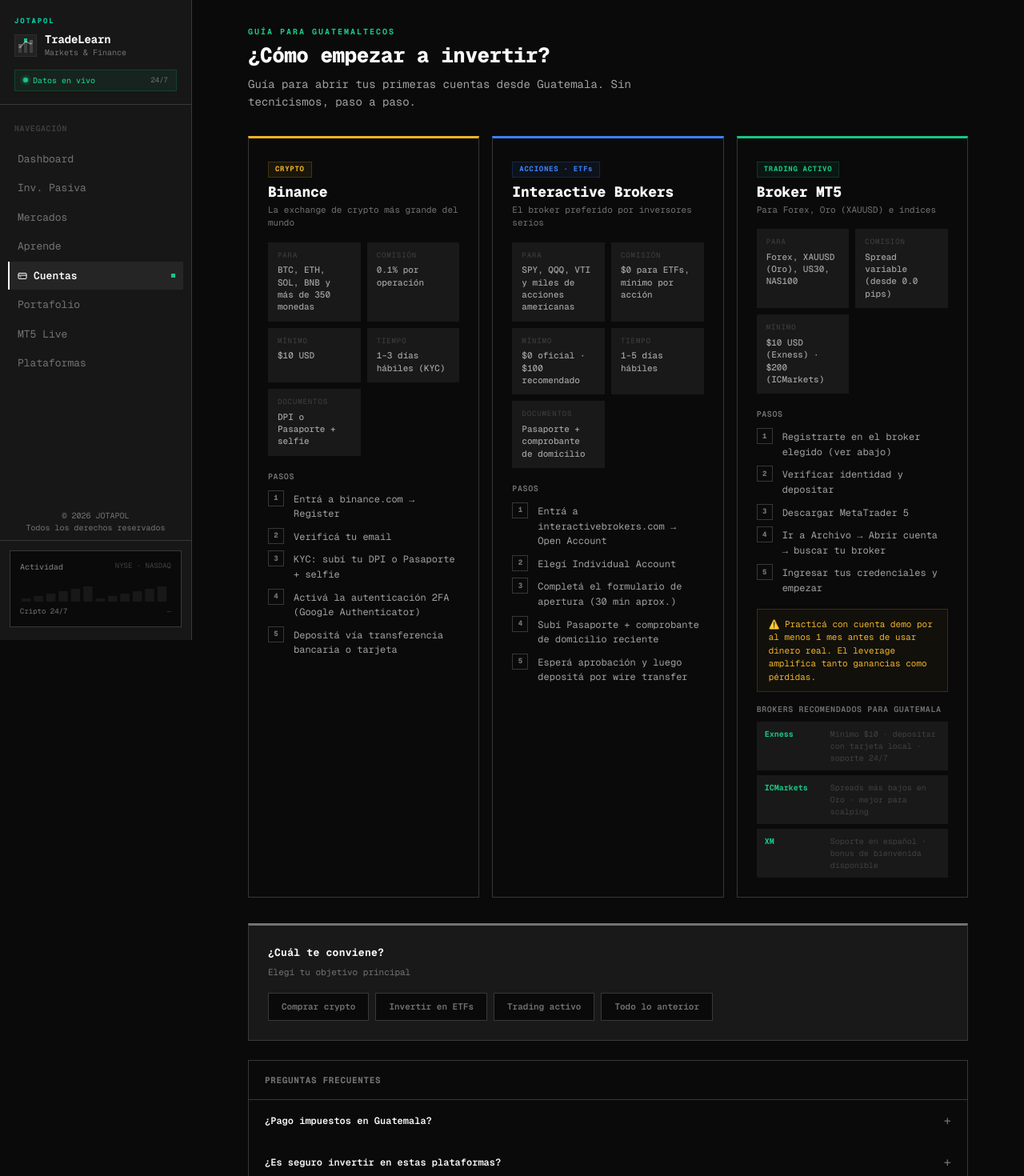
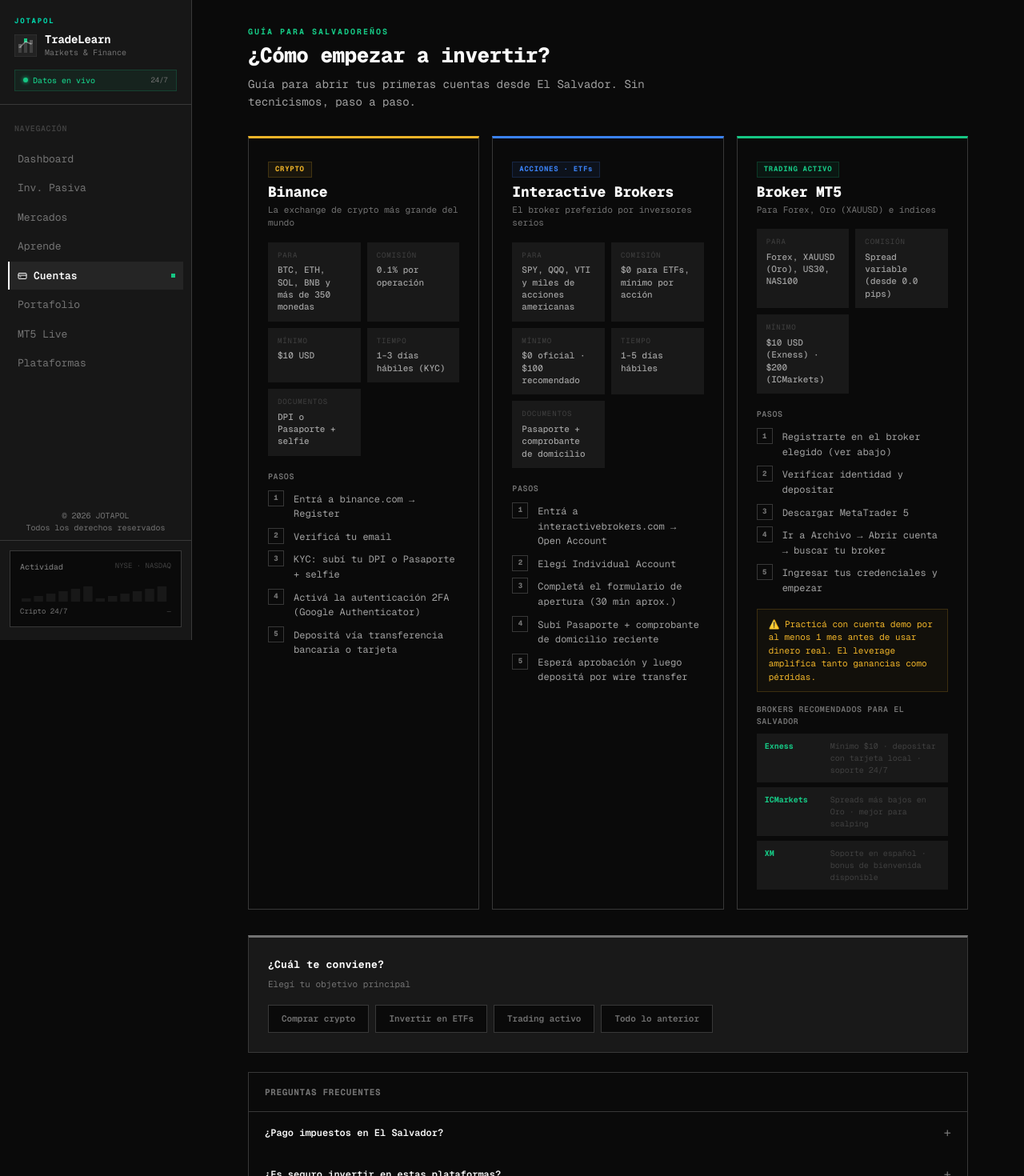
Before and after one commit to jpoul02/trading-app-frontend, a Next.js app: page /cuentas in a window 1280 px wide. Shown: the top 1470 px of the page at 80% size. Built offline with nearby package versions, Linux system fonts and the light colour scheme.

Commit message:
fix: remove all native alerts and fix country reference

```diff
--- a/app/cuentas/page.tsx
+++ b/app/cuentas/page.tsx
@@ -120,7 +120,7 @@
 
 const FAQS = [
   {
-    q: "¿Pago impuestos en Guatemala?",
+    q: "¿Pago impuestos en El Salvador?",
     a: "Sí, las ganancias de capital pueden estar sujetas a impuestos según la SAT. Consultá con un contador local para el tratamiento correcto de tus ingresos por inversión.",
   },
   {
@@ -159,13 +159,13 @@
         style={{ marginBottom: 32 }}
       >
         <p style={{ fontSize: 10, color: GREEN, fontWeight: 700, letterSpacing: "0.2em", marginBottom: 8 }}>
-          GUÍA PARA GUATEMALTECOS
+          GUÍA PARA SALVADOREÑOS
         </p>
         <h1 style={{ color: TEXT, fontSize: 26, fontWeight: 800, letterSpacing: "-0.02em", lineHeight: 1.1, marginBottom: 10 }}>
           ¿Cómo empezar a invertir?
         </h1>
         <p style={{ color: TEXT2, fontSize: 14, lineHeight: 1.6, maxWidth: 560 }}>
-          Guía para abrir tus primeras cuentas desde Guatemala. Sin tecnicismos, paso a paso.
+          Guía para abrir tus primeras cuentas desde El Salvador. Sin tecnicismos, paso a paso.
         </p>
       </motion.div>
 
@@ -232,7 +232,7 @@
           warning="Practicá con cuenta demo por al menos 1 mes antes de usar dinero real. El leverage amplifica tanto ganancias como pérdidas."
           extra={
             <div style={{ marginTop: 14 }}>
-              <p style={{ fontSize: 10, color: MUTED, letterSpacing: "0.06em", marginBottom: 8, fontWeight: 600 }}>BROKERS RECOMENDADOS PARA GUATEMALA</p>
+              <p style={{ fontSize: 10, color: MUTED, letterSpacing: "0.06em", marginBottom: 8, fontWeight: 600 }}>BROKERS RECOMENDADOS PARA EL SALVADOR</p>
               <div style={{ display: "flex", flexDirection: "column" as const, gap: 6 }}>
                 {[
                   { name: "Exness",    note: "Mínimo $10 · depositar con tarjeta local · soporte 24/7" },
--- a/app/platforms/page.tsx
+++ b/app/platforms/page.tsx
@@ -13,7 +13,7 @@
       "Retiro tiene fee de $5",
       "Sin acceso a mercados emergentes",
     ],
-    guatemala: true,
+    elsalvador: true,
     minimum: "$50",
     assets: "Acciones + ETFs + Cripto",
     fee: "Spread ~1%",
@@ -33,7 +33,7 @@
       "Interfaz compleja para principiantes",
       "Inactividad fee si <$100K en cuenta",
     ],
-    guatemala: true,
+    elsalvador: true,
     minimum: "$0",
     assets: "Acciones + ETFs + Opciones + Bonos",
     fee: "Desde $0",
@@ -53,7 +53,7 @@
       "Regulación incierta en algunos países",
       "Interfaz puede abrumar al principiante",
     ],
-    guatemala: true,
+    elsalvador: true,
     minimum: "Muy bajo",
     assets: "Solo Cripto",
     fee: "0.1% spot",
@@ -74,7 +74,7 @@
       "Menos opciones de criptomonedas",
       "Sin acceso a trading avanzado básico",
     ],
-    guatemala: true,
+    elsalvador: true,
     minimum: "Muy bajo",
     assets: "Solo Cripto",
     fee: "~1.49% transacción",
@@ -90,7 +90,7 @@
           Plataformas de Inversión
         </h1>
         <p className="mt-1" style={{ color: "var(--text-muted)" }}>
-          Comparativa de las mejores plataformas disponibles desde Guatemala.
+          Comparativa de las mejores plataformas disponibles desde El Salvador.
         </p>
       </div>
 
@@ -111,11 +111,11 @@
                   <span
                     className="text-xs px-2 py-0.5 rounded-full font-medium"
                     style={{
-                      background: p.guatemala ? "rgba(0,212,170,0.12)" : "rgba(255,71,87,0.12)",
-                      color: p.guatemala ? "var(--green)" : "var(--red)",
+                      background: p.elsalvador ? "rgba(0,212,170,0.12)" : "rgba(255,71,87,0.12)",
+                      color: p.elsalvador ? "var(--green)" : "var(--red)",
                     }}
                   >
-                    {p.guatemala ? "✓ Disponible Guatemala" : "✗ No disponible"}
+                    {p.elsalvador ? "✓ Disponible El Salvador" : "✗ No disponible"}
                   </span>
                 </div>
               </div>
@@ -188,7 +188,7 @@
           <table className="w-full text-sm">
             <thead>
               <tr style={{ borderBottom: "1px solid var(--border)" }}>
-                {["Plataforma", "Tipo Activos", "Mínimo", "Guatemala", "Facilidad"].map((h) => (
+                {["Plataforma", "Tipo Activos", "Mínimo", "El Salvador", "Facilidad"].map((h) => (
                   <th key={h} className="text-left px-4 py-3" style={{ color: "var(--text-muted)" }}>
                     {h}
                   </th>
```
